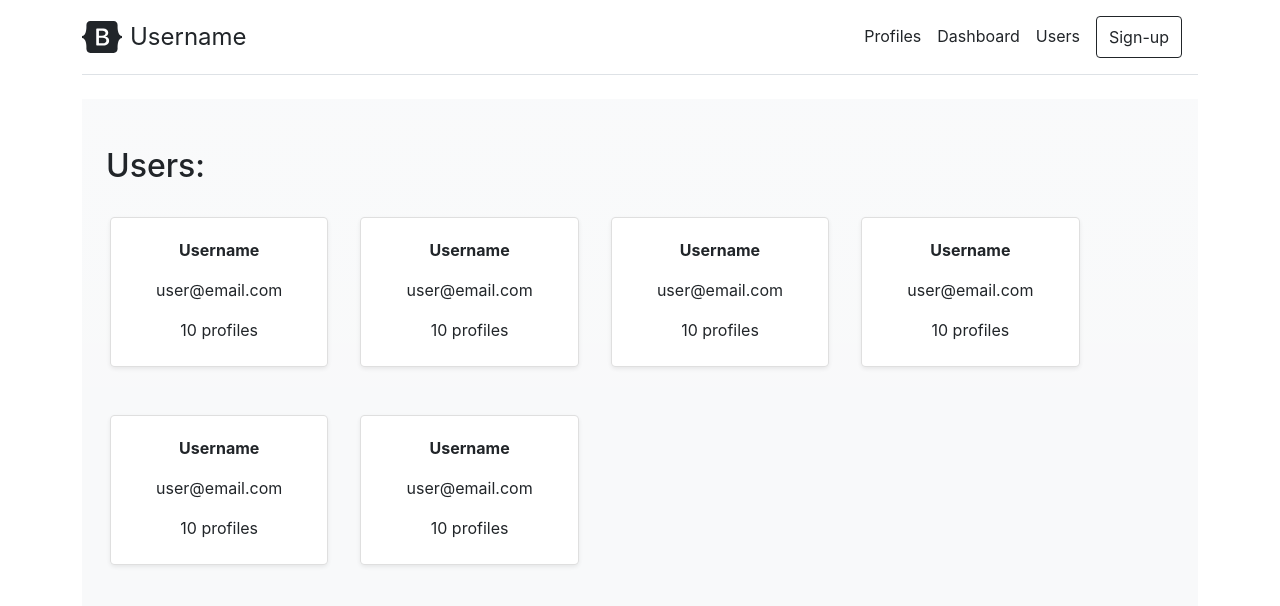
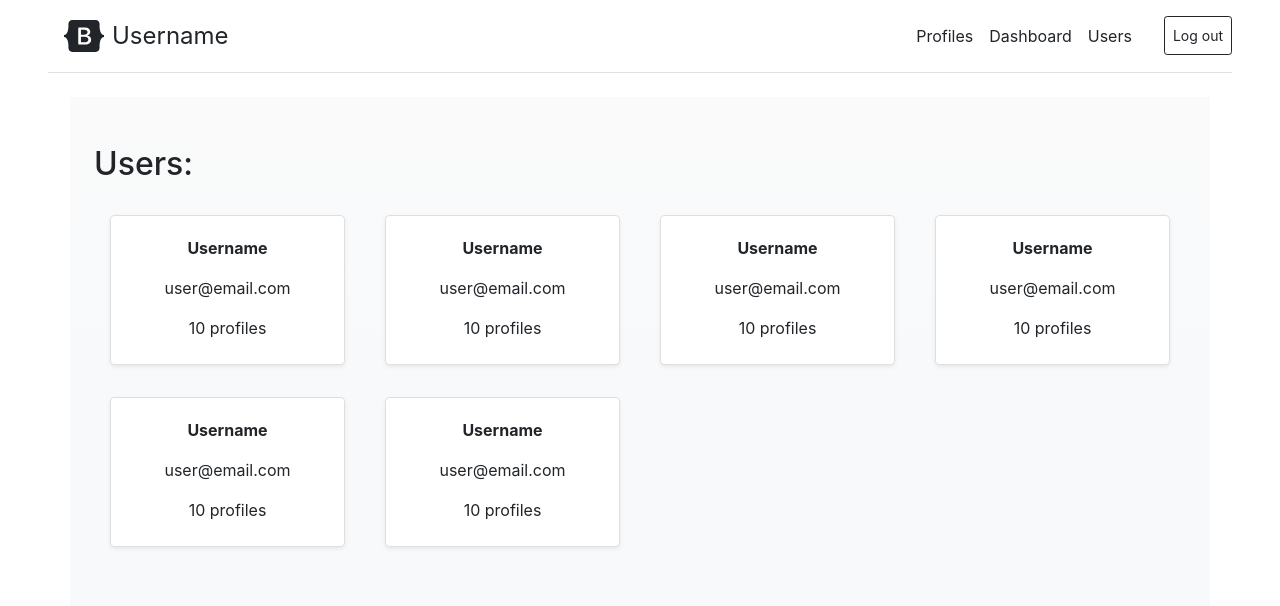
Before and after one commit to Iverick/profiles-frontend, a React (Create React App) app: page / in a window 1280 px wide. Shown: the top 606 px of the page. Built offline with nearby package versions, Linux system fonts and the light colour scheme.

Commit message:
Fixed grid and elements naming.

```diff
--- a/src/App.js
+++ b/src/App.js
@@ -1,19 +1,19 @@
 import './App.css';
 import Navbar from './features/Navbar'
-import Posts from './features/posts/Posts'
+import Users from './features/users/Users'
 
 function App() {
   return (
-    <div className="container py-3">
+    <div className="pt-3 px-5">
       <header>
         <Navbar />
       </header>
 
-      <div class="container px-4 py-5 bg-light bg-gradient">
-        <Posts />
+      <div className="main container px-4 py-5 bg-light bg-gradient">
+        <Users />
       </div>
     </div>
   );
 }
 
-export default App;
+export default App
--- a/src/features/Navbar.js
+++ b/src/features/Navbar.js
@@ -3,7 +3,7 @@ import React from 'react'
 function Navbar() {
   return (
     <div className="d-flex flex-column flex-md-row align-items-center pb-3 mb-4 border-bottom">
-      <a href="/" className="d-flex align-items-center text-dark text-decoration-none">
+      <a href="/" className="d-flex align-items-center text-dark text-decoration-none ms-3">
         <svg xmlns="http://www.w3.org/2000/svg" width="40" height="32" class="me-2" viewBox="0 0 118 94" role="img"><title>Bootstrap</title><path fill-rule="evenodd" clip-rule="evenodd" d="M24.509 0c-6.733 0-11.715 5.893-11.492 12.284.214 6.14-.064 14.092-2.066 20.577C8.943 39.365 5.547 43.485 0 44.014v5.972c5.547.529 8.943 4.649 10.951 11.153 2.002 6.485 2.28 14.437 2.066 20.577C12.794 88.106 17.776 94 24.51 94H93.5c6.733 0 11.714-5.893 11.491-12.284-.214-6.14.064-14.092 2.066-20.577 2.009-6.504 5.396-10.624 10.943-11.153v-5.972c-5.547-.529-8.934-4.649-10.943-11.153-2.002-6.484-2.28-14.437-2.066-20.577C105.214 5.894 100.233 0 93.5 0H24.508zM80 57.863C80 66.663 73.436 72 62.543 72H44a2 2 0 01-2-2V24a2 2 0 012-2h18.437c9.083 0 15.044 4.92 15.044 12.474 0 5.302-4.01 10.049-9.119 10.88v.277C75.317 46.394 80 51.21 80 57.863zM60.521 28.34H49.948v14.934h8.905c6.884 0 10.68-2.772 10.68-7.727 0-4.643-3.264-7.207-9.012-7.207zM49.948 49.2v16.458H60.91c7.167 0 10.964-2.876 10.964-8.281 0-5.406-3.903-8.178-11.425-8.178H49.948z" fill="currentColor"></path></svg>
         <span className="fs-4">Username</span>
       </a>
@@ -13,7 +13,7 @@ function Navbar() {
         <a class="me-3 py-2 text-dark text-decoration-none" href="#">Dashboard</a>
         <a class="me-3 py-2 text-dark text-decoration-none" href="#">Users</a>
         <div>
-          <button type="button" class="btn me-3 py-2 btn-outline-dark text-decoration-none">Sign-up</button>
+          <button type="button" class="btn ms-3 py-2 btn-outline-dark btn-sm text-decoration-none">Log out</button>
         </div>
       </nav>
     </div>
--- a/src/features/posts/Posts.js
+++ /dev/null
@@ -1,21 +0,0 @@
-import React from 'react'
-import Post from './Post'
-
-function Posts() {
-  return (
-    <div>
-      <h2 className="pb-2">Users:</h2>
-
-      <div className="row g-4 py-3 row-cols-5">
-        <Post />
-        <Post />
-        <Post />
-        <Post />
-        <Post />
-        <Post />
-      </div>
-    </div>
-  );
-}
-
-export default Posts
--- a/src/features/posts/Post.js
+++ b/src/features/users/User.js
@@ -2,6 +2,7 @@ import React from 'react'
 
 function Post() {
   return (
+    <div className="col-3">
     <div className="card mb-4 rounded-3 shadow-sm mx-3">
       <div className="card-body">
         <ul className="list-unstyled mt-1 mb-2 text-center">
@@ -11,16 +12,7 @@ function Post() {
         </ul>
       </div>
     </div>
-
-    /*
-    <div class="col d-flex align-items-center border rounded mx-4 py-4">
-      <div class="text-center">
-        <p>Username</p>
-        <p>user@email.com</p>
-        <p>10 profiles</p>
-      </div>
     </div>
-    */
   );
 }
 
--- /dev/null
+++ b/src/features/users/Users.js
@@ -0,0 +1,21 @@
+import React from 'react'
+import User from './User'
+
+function Posts() {
+  return (
+    <div>
+      <h2 className="pb-2">Users:</h2>
+
+      <div className="row g-2 py-3 row-cols-4">
+        <User />
+        <User />
+        <User />
+        <User />
+        <User />
+        <User />
+      </div>
+    </div>
+  );
+}
+
+export default Posts
```
